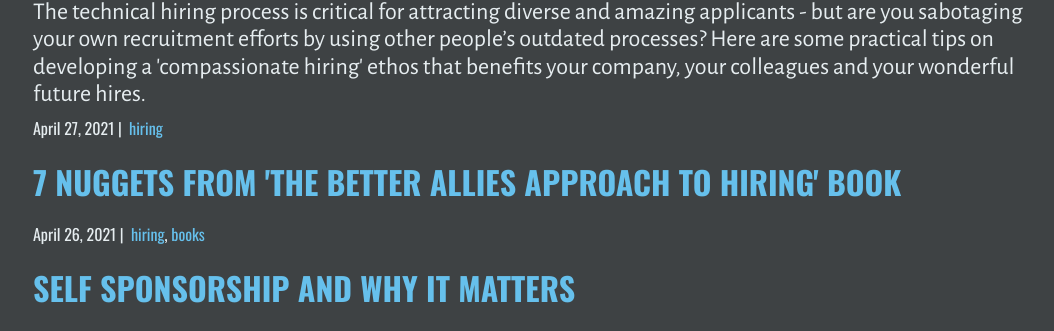
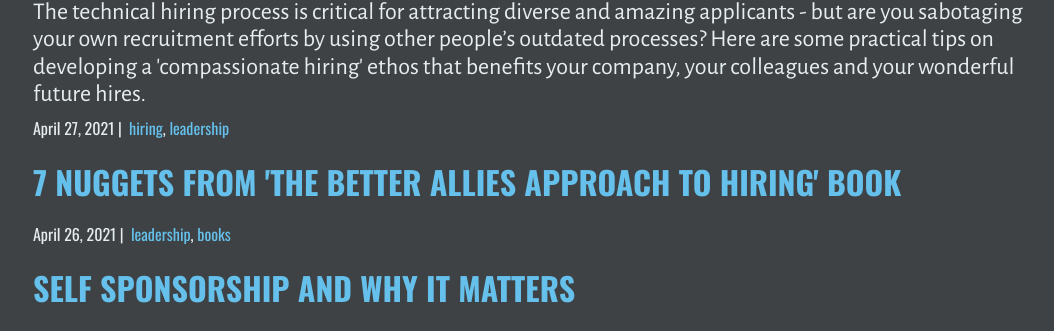
Before and after one commit to outragedpinkracoon/outragedpinkracoon.github.io, a Jekyll site: the page built from index.html, in a window 1280 px wide and 900 px high. Shown: the part 287-618 px from the top of the window, without its empty margins (111-1165 px from the left). Built offline with Jekyll 4.4.1, drawn with Linux system fonts in a browser that asks for light colours.

Commit message:
Adds tag

```diff
--- a/_posts/2021-04-26-7-nuggets-from-better-allies-hiring.md
+++ b/_posts/2021-04-26-7-nuggets-from-better-allies-hiring.md
@@ -1,7 +1,7 @@
 ---
 title: 7 Nuggets from 'The Better Allies Approach to Hiring' Book
 layout: post
-categories: [hiring, books]
+categories: [leadership, books]
 ---
 There's a lot of great content in the book ['The Better Allies Approach to Hiring'](https://www.amazon.co.uk/Better-Allies-Approach-Hiring/dp/1732723338) including real practical advice about how to improve your hiring process right now. These are the 7 things I want to remember the most and reference in my article on [how other companies tech hiring processes are costing you talent](https://outragedpinkracoon.github.io/2021/04/27/other-companies-hiring-processes-are-costing-you-talent.html).
 
--- a/_posts/2021-04-27-other-companies-hiring-processes-are-costing-you-talent.md
+++ b/_posts/2021-04-27-other-companies-hiring-processes-are-costing-you-talent.md
@@ -2,7 +2,7 @@
 title: Other companies tech hiring processes are costing YOU talent
 description: The technical hiring process is critical for attracting  diverse and amazing applicants - but are you sabotaging your own recruitment efforts by using other people’s outdated processes? Here are some practical tips on developing a 'compassionate hiring' ethos that benefits your company, your colleagues and your wonderful future hires.
 layout: post
-categories: [hiring]
+categories: [hiring, leadership]
 ---
 
 Hiring is an absolutely critical part of building a successful business and missing out on great talent is holding you back from being as innovative, creative and amazing as you can be in your organisation.
```
